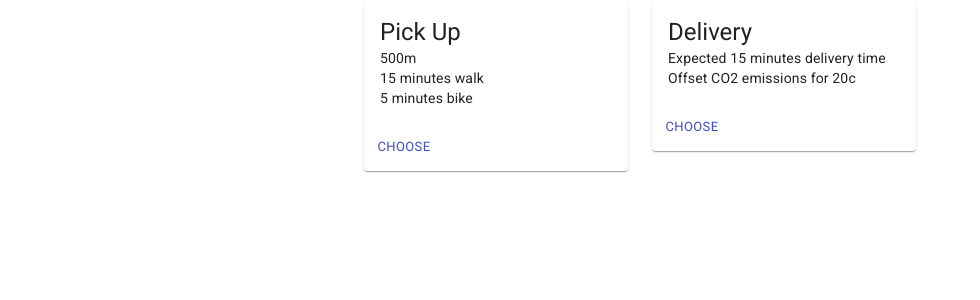
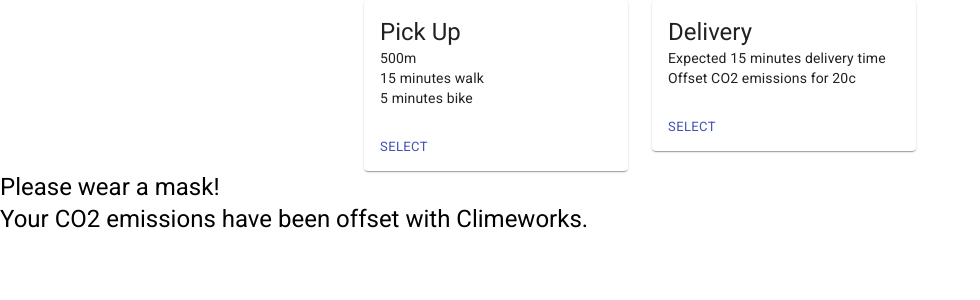
Before and after one commit to WilliamChan4/HackZurich2020Frontend, a React (Create React App) app: page / in a window 1280 px wide. Shown: the top 300 px of the page, without its empty margins (0-980 px from the left). Built offline with nearby package versions, Linux system fonts and the light colour scheme.

Commit message:
Added Delivered, Picked Up messages

```diff
--- a/src/App.js
+++ b/src/App.js
@@ -3,11 +3,15 @@ import logo from './logo.png';
 // import './App.css';
 import 'fontsource-roboto';
 import { Method } from './Method.js';
+import { PickedUp } from './PickedUp.js';
+import { Delivered } from './Delivered.js';
 
 function App() {
   return (
     <div className="App">
       <Method></Method>
+      <PickedUp></PickedUp>
+      <Delivered></Delivered>
       {/* <header className="App-header">
         <img src={logo} className="App-logo" alt="logo" />
         <p>
--- /dev/null
+++ b/src/Delivered.js
@@ -0,0 +1,8 @@
+import React from 'react';
+import { Typography } from "@material-ui/core";
+
+export function Delivered() {
+    return (
+        <Typography variant="h5" component="h2">Your CO2 emissions have been offset with Climeworks.</Typography>
+    );
+}
--- a/src/Method.js
+++ b/src/Method.js
@@ -1,5 +1,5 @@
 import React from 'react';
-import { Grid, Paper, Container, Card, CardContent, Button, Typography, CardActions } from "@material-ui/core";
+import { Grid, Container, Card, CardContent, Button, Typography, CardActions } from "@material-ui/core";
 
 export function Method() {
     return (
@@ -14,7 +14,7 @@ export function Method() {
                             <Typography variant="body2" component="p">5 minutes bike</Typography>
                         </CardContent>
                         <CardActions>
-                            <Button size="small" color="primary">Choose</Button>
+                            <Button size="small" color="primary">Select</Button>
                         </CardActions>
                     </Card>
                 </Grid>
@@ -26,7 +26,7 @@ export function Method() {
                             <Typography variant="body2" component="p">Offset CO2 emissions for 20c</Typography>
                         </CardContent>
                         <CardActions>
-                            <Button size="small" color="primary">Choose</Button>
+                            <Button size="small" color="primary">Select</Button>
                         </CardActions>
                     </Card>
                 </Grid>
--- /dev/null
+++ b/src/PickedUp.js
@@ -0,0 +1,8 @@
+import React from 'react';
+import { Typography } from "@material-ui/core";
+
+export function PickedUp() {
+    return (
+        <Typography variant="h5" component="h2">Please wear a mask!</Typography>
+    );
+}
```
